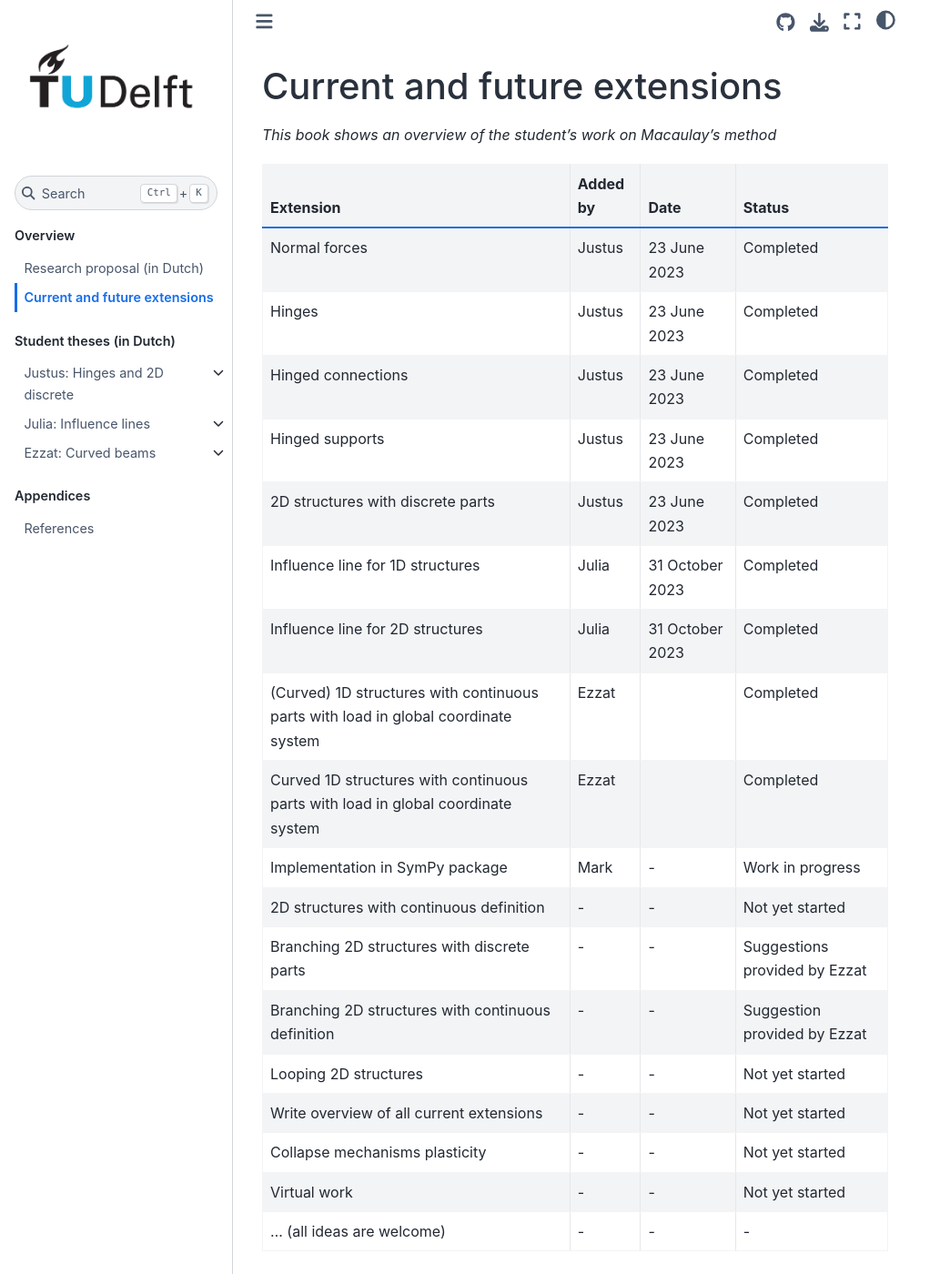
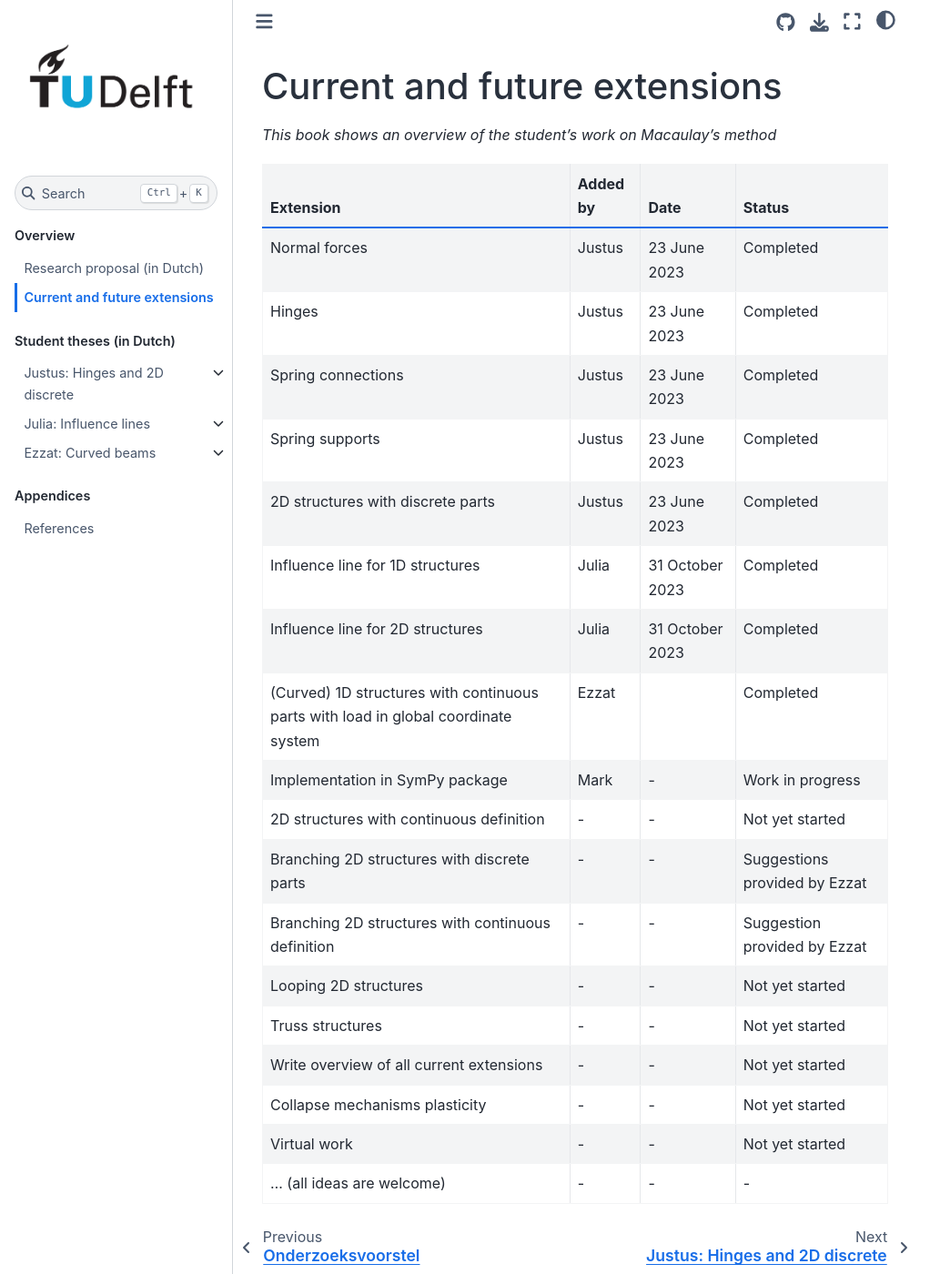
Before and after one commit to TeachBooks/Macaulays_method, a Jupyter Book: the page built from book/overview.md, in a window 1280 px wide and 1400 px high. Shown: the whole window at 91% size, without its empty margins (0-1044 px from the left). Built offline with Jupyter Book 1.0.4 settings and Sphinx 7.4.7 and the Sphinx Book theme 1.1.4, drawn with Linux system fonts in a browser that asks for light colours; pages that are not in the unit, such as notebooks, are missing from menus; comment, search, counter and statistics services are not loaded.

Commit message:
Update overview.md

```diff
--- a/book/overview.md
+++ b/book/overview.md
@@ -7,18 +7,18 @@
 |-------------------------------------------------|------------------------|------------------------|----------------------------------|
 |     Normal forces                               |     Justus             |     23 June 2023       |     Completed                    |
 |     Hinges                                      |     Justus             |     23 June 2023       |     Completed                    |
-|     Hinged connections                          |     Justus             |     23 June 2023       |     Completed                    |
-|     Hinged supports                             |     Justus             |     23 June 2023       |     Completed                    |
+|     Spring connections                          |     Justus             |     23 June 2023       |     Completed                    |
+|     Spring supports                             |     Justus             |     23 June 2023       |     Completed                    |
 |     2D structures with discrete parts           |     Justus             |     23 June 2023       |     Completed                    |
 |     Influence line for 1D structures            |     Julia              |     31 October 2023    |     Completed                    |
 |     Influence line for 2D structures            |     Julia              |     31 October 2023    |     Completed                    |
 |     (Curved) 1D structures with continuous parts with load in global coordinate system          |     Ezzat              |             |     Completed |
-|     Curved 1D structures with continuous parts with load in global coordinate system          |     Ezzat              |              |     Completed |
 |     Implementation in SymPy package             |     Mark               |     -                  |     Work in progress             |
 |     2D structures with continuous definition     |     -                  |     -                  |     Not yet started              |
 |     Branching 2D structures with discrete parts  |     -                  |     -                  |     Suggestions provided by Ezzat |
 |     Branching 2D structures with continuous definition  |     -                  |     -                  |     Suggestion provided by Ezzat |
 |     Looping 2D structures                       |     -                  |     -                  |     Not yet started              |
+|     Truss structures                            |     -                  |     -                  |     Not yet started              |
 |     Write overview of all current extensions    |     -                  |     -                  |     Not yet started              |
 |     Collapse mechanisms plasticity              |     -                  |     -                  |     Not yet started              |
 |     Virtual work                                |     -                  |     -                  |     Not yet started              |
```
